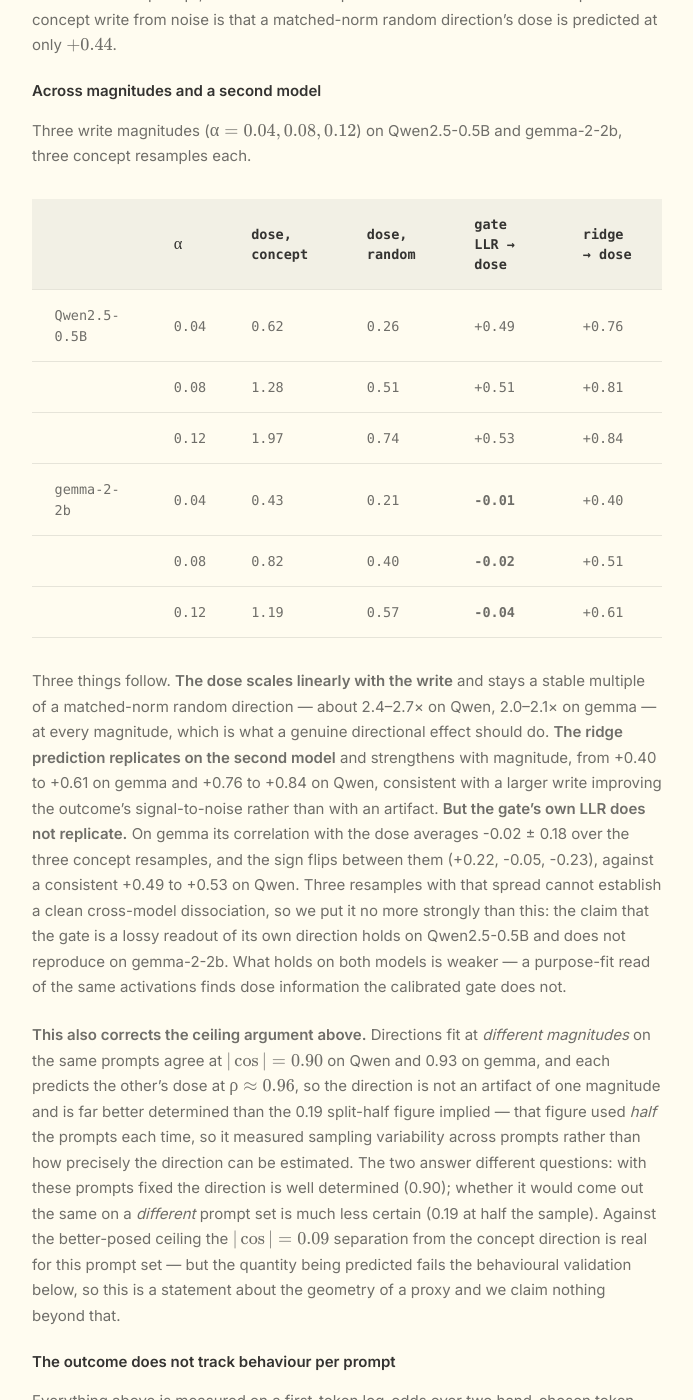
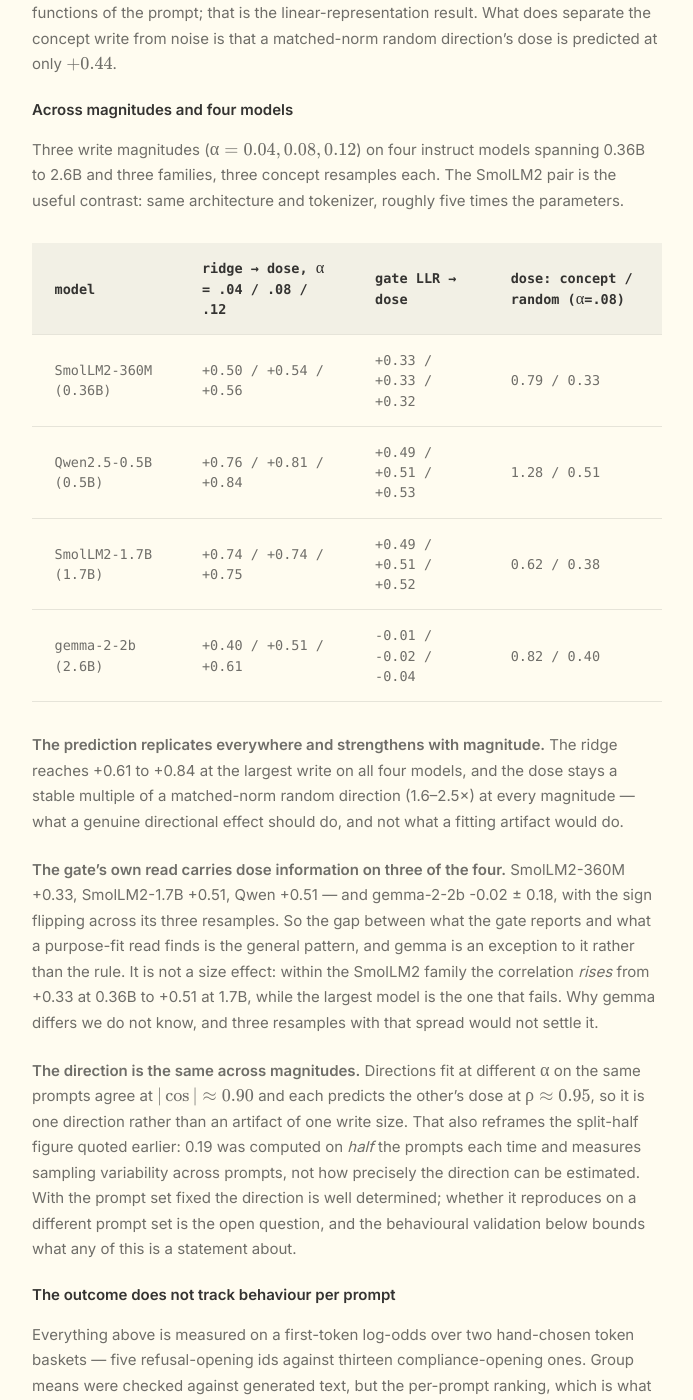
Before and after one commit to NISH1001/NISH1001.github.io, a Jekyll site: the page built from _posts/research/2026-08-29-conceptgate.markdown, in a window 1280 px wide and 1400 px high, scrolled down 51200 px. Shown: the whole window, without its empty margins (293-986 px from the left). Built offline with Jekyll 4.4.1, drawn with Linux system fonts in a browser that asks for light colours; some of the changed text lies outside the part shown.

Commit message:
Four-model sweep corrects the scoping: the gate gap is the rule, gemma the exception
A queued SmolLM2 run added two more models to the magnitude sweep, and
they reverse a claim published earlier today.

- the ridge predicts the proxy dose on all four models (0.36B to 2.6B,
  three families) and strengthens with magnitude on every one
- the gate's own LLR carries dose information on THREE of four: +0.33
  SmolLM2-360M, +0.51 Qwen2.5-0.5B, +0.51 SmolLM2-1.7B, against
  -0.02 +/- 0.18 on gemma-2-2b with the sign flipping across resamples.
  The paper said this was "Qwen-specific"; it is the general pattern and
  gemma is the exception
- it is not a size effect: within one family the correlation rises with
  size (+0.33 at 0.36B to +0.51 at 1.7B) while the largest model fails
- 4.11's claim sentence and Figure 16's caption rescoped accordingly

```diff
--- a/_posts/research/2026-08-29-conceptgate.markdown
+++ b/_posts/research/2026-08-29-conceptgate.markdown
@@ -1762,7 +1762,7 @@ of -0.00 ± 0.10 over 300 draws — roughly
 on the templates predicts the short and bare requests at $+0.88$; eight labelled prompts already reach
 +0.64.
 
-**Most of it was inside the concept direction, and on this model the gate was reading it badly** (<a class="sref" href="#figure-16">Figure 16</a>). Three scalars — the prompt's projection onto the concept's own steering direction at each tap — predict the dose at $+0.64$, where the gate's calibrated likelihood-ratio read of the same activations manages $+0.51$ (Qwen2.5-0.5B; on gemma-2-2b the gate carries no dose information at all, see below). The full ridge adds strictly but modestly
+**Most of it was inside the concept direction, and the gate was reading it badly** (<a class="sref" href="#figure-16">Figure 16</a>). Three scalars — the prompt's projection onto the concept's own steering direction at each tap — predict the dose at $+0.64$, where the gate's calibrated likelihood-ratio read of the same activations manages $+0.51$ (Qwen2.5-0.5B; on gemma-2-2b the gate carries no dose information at all, see below). The full ridge adds strictly but modestly
 ($+0.61$ on what the projection leaves). So the nested ladder, not a new
 subspace, is the honest shape of the measurement.
 
@@ -2286,7 +2286,7 @@ one attack prompt; the vertical axis is its measured dose on the first-token out
 calibrated LLR, the score the system already computes. Middle: a linear read of the prompt's projection onto
 the concept's own steering direction at the three taps — three numbers. Right: a ridge on all 2,688
 activation dimensions, out-of-fold. Same prompts, same activations, same forwards. The middle panel is the
-point: what the ridge finds was largely available from the concept direction, and the gate's LLR reads it inefficiently. Qwen2.5-0.5B; this gap does not reproduce on gemma-2-2b.</figcaption>
+point: what the ridge finds was largely available from the concept direction, and the gate's LLR reads it inefficiently. Qwen2.5-0.5B shown; the same gap appears on SmolLM2-360M and SmolLM2-1.7B, but not on gemma-2-2b.</figcaption>
 </figure>
 
 **Two claims from an earlier analysis of this data did not survive their own controls.** We had measured the
@@ -2311,42 +2311,48 @@ $+0.81$. Mid-layer activations linearly encode smooth functions of the prompt; t
 linear-representation result. What does separate the concept write from noise is that a matched-norm random
 direction's dose is predicted at only $+0.44$.
 
-#### Across magnitudes and a second model
-
-Three write magnitudes ($\alpha = 0.04, 0.08, 0.12$) on Qwen2.5-0.5B and gemma-2-2b, three concept
-resamples each.
+#### Across magnitudes and four models
+
+Three write magnitudes ($\alpha = 0.04, 0.08, 0.12$) on four instruct models spanning 0.36B to 2.6B and
+three families, three concept resamples each. The SmolLM2 pair is the useful contrast: same architecture
+and tokenizer, roughly five times the parameters.
 
 <div class="cg-mono" markdown="1">
 
-| | $\alpha$ | dose, concept | dose, random | gate LLR → dose | ridge → dose |
-|---|---|---|---|---|---|
-| Qwen2.5-0.5B | 0.04 | 0.62 | 0.26 | +0.49 | +0.76 |
-| | 0.08 | 1.28 | 0.51 | +0.51 | +0.81 |
-| | 0.12 | 1.97 | 0.74 | +0.53 | +0.84 |
-| gemma-2-2b | 0.04 | 0.43 | 0.21 | **-0.01** | +0.40 |
-| | 0.08 | 0.82 | 0.40 | **-0.02** | +0.51 |
-| | 0.12 | 1.19 | 0.57 | **-0.04** | +0.61 |
+| model | ridge → dose, $\alpha$ = .04 / .08 / .12 | gate LLR → dose | dose: concept / random ($\alpha$=.08) |
+|---|---|---|---|
+| SmolLM2-360M (0.36B) | +0.50 / +0.54 / +0.56 | +0.33 / +0.33 / +0.32 | 0.79 / 0.33 |
+| Qwen2.5-0.5B (0.5B) | +0.76 / +0.81 / +0.84 | +0.49 / +0.51 / +0.53 | 1.28 / 0.51 |
+| SmolLM2-1.7B (1.7B) | +0.74 / +0.74 / +0.75 | +0.49 / +0.51 / +0.52 | 0.62 / 0.38 |
+| gemma-2-2b (2.6B) | +0.40 / +0.51 / +0.61 | -0.01 / -0.02 / -0.04 | 0.82 / 0.40 |
 
 </div>
 
-Three things follow. **The dose scales linearly with the write** and stays a stable multiple of a
-matched-norm random direction — about 2.4–2.7× on Qwen, 2.0–2.1× on gemma — at every magnitude, which is
-what a genuine directional effect should do. **The ridge prediction replicates on the second model** and
-strengthens with magnitude, from +0.40 to +0.61 on gemma and
-+0.76 to +0.84 on Qwen, consistent with a larger write improving the
-outcome's signal-to-noise rather than with an artifact. **But the gate's own LLR does not replicate.** On gemma its correlation with the dose averages -0.02 ± 0.18 over the three concept resamples, and the sign flips between them (+0.22, -0.05, -0.23), against a consistent +0.49 to +0.53 on Qwen. Three resamples with that spread cannot establish a clean cross-model dissociation, so we put it no more strongly than this: the claim that the gate is a lossy readout of its own direction holds on Qwen2.5-0.5B and does not reproduce on gemma-2-2b. What holds on both models is weaker — a purpose-fit read of the same activations finds dose information the calibrated gate does not.
-
-**This also corrects the ceiling argument above.** Directions fit at *different magnitudes* on the same
-prompts agree at $|\cos| = 0.90$ on Qwen and 0.93 on gemma, and each predicts the other's dose at
-$\rho \approx 0.96$, so the direction is not an artifact of one magnitude and is far better determined
-than the 0.19 split-half figure implied — that figure used *half* the prompts
-each time, so it measured sampling variability across prompts rather than how precisely the direction can
-be estimated. The two answer different questions: with these prompts fixed the direction is well determined
-(0.90); whether it would come out the same on a *different* prompt set is much less certain
-(0.19 at half the sample). Against the better-posed ceiling the
-$|\cos| = 0.09$ separation from the concept direction is real for this prompt set —
-but the quantity being predicted fails the behavioural validation below, so this is a statement about the
-geometry of a proxy and we claim nothing beyond that.
+**The prediction replicates everywhere and strengthens with magnitude.** The ridge reaches
++0.61 to +0.84
+at the largest write on all four models, and the dose stays a stable multiple of a matched-norm random
+direction (1.6–2.5×) at every magnitude — what a genuine directional effect should do, and not what a
+fitting artifact would do.
+
+**The gate's own read carries dose information on three of the four.** SmolLM2-360M
++0.33, SmolLM2-1.7B
++0.51, Qwen
++0.51 — and gemma-2-2b
+-0.02 ± 0.18, with the sign flipping across its three
+resamples. So the gap between what the gate reports and what a purpose-fit read finds is the general
+pattern, and gemma is an exception to it rather than the rule. It is not a size effect: within the
+SmolLM2 family the correlation *rises* from +0.33
+at 0.36B to +0.51 at 1.7B, while the
+largest model is the one that fails. Why gemma differs we do not know, and three resamples with that
+spread would not settle it.
+
+**The direction is the same across magnitudes.** Directions fit at different $\alpha$ on the same prompts
+agree at $|\cos| \approx 0.90$ and each predicts the other's dose at $\rho \approx 0.95$, so it is one
+direction rather than an artifact of one write size. That also reframes the split-half figure quoted
+earlier: 0.19 was computed on *half* the prompts each time and measures sampling variability across
+prompts, not how precisely the direction can be estimated. With the prompt set fixed the direction is well
+determined; whether it reproduces on a different prompt set is the open question, and the behavioural
+validation below bounds what any of this is a statement about.
 
 #### The outcome does not track behaviour per prompt
 
@@ -2379,7 +2385,7 @@ prompt-level one does not.
 
 **What we therefore claim, and do not.** We claim that a statistic of the first-token distribution is
 predictable from the prompt's activations far above a matched null, that most of that predictability lives in
-the concept direction the system already computes, and that on Qwen2.5-0.5B the calibrated gate is a lossy readout of it, a pattern that does not reproduce on gemma-2-2b.
+the concept direction the system already computes, and that the calibrated gate is a lossy readout of it on three of the four models tested, gemma-2-2b being the exception.
 We do **not** claim that per-prompt steerability of *behaviour* is predictable: that requires a per-prompt
 behavioural measure we do not have, and building one is the obvious next step — many more prompts, several
 magnitudes so each prompt's dose is a fitted slope rather than a two-point difference, and a judged or
```
